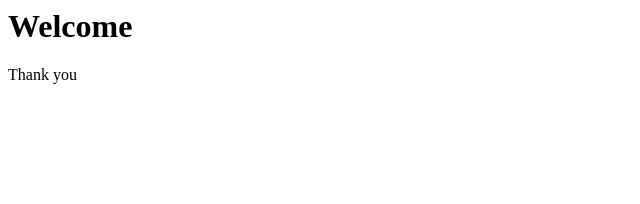
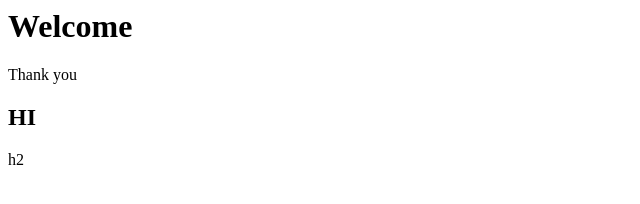
Before and after one commit to HariniS1605/pap, a plain HTML site: page index.html in a window 1280 px wide. Shown: the full height of the page, 0-640 px from the left. Drawn offline with Linux system fonts and the light colour scheme.

Commit message:
added h2 tag

```diff
--- a/index.html
+++ b/index.html
@@ -8,5 +8,6 @@
 <body>
 	<h1> Welcome  </h1>
 	<p>Thank you</p>
+	<h2> HI </h2>h2
 </body>
 </html>
```
